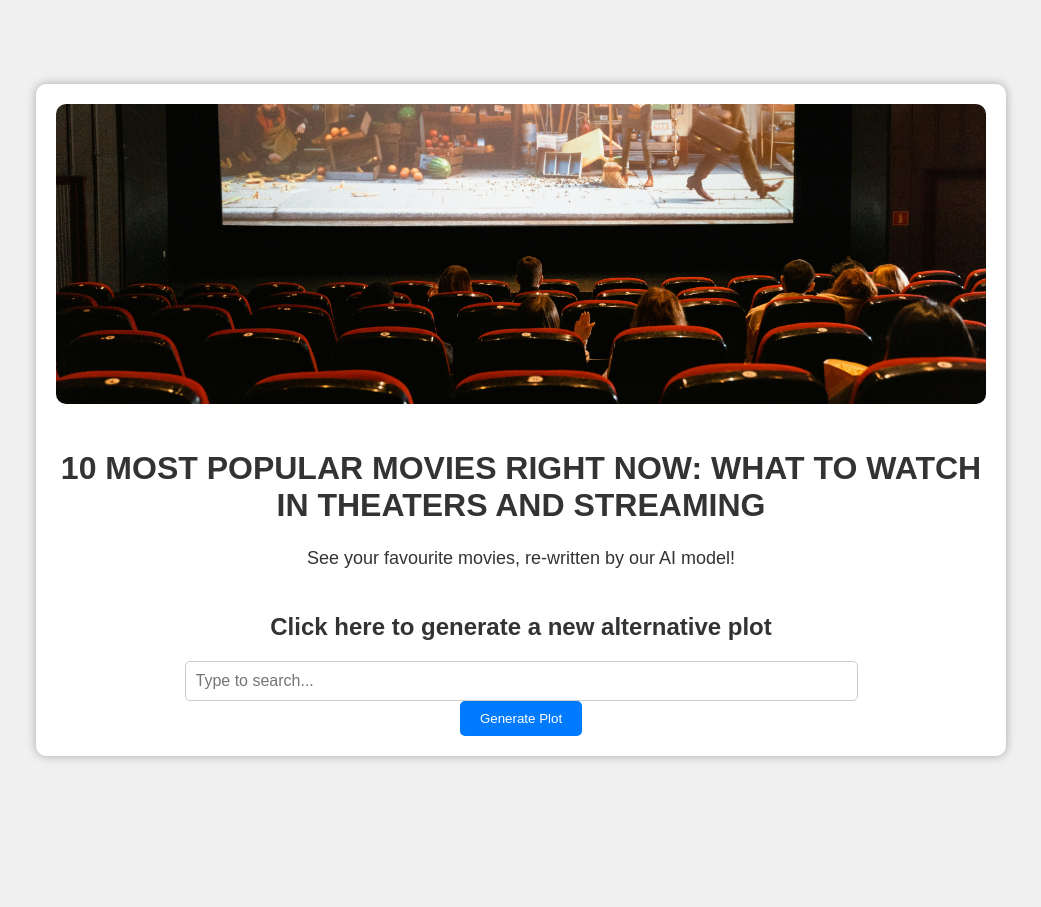
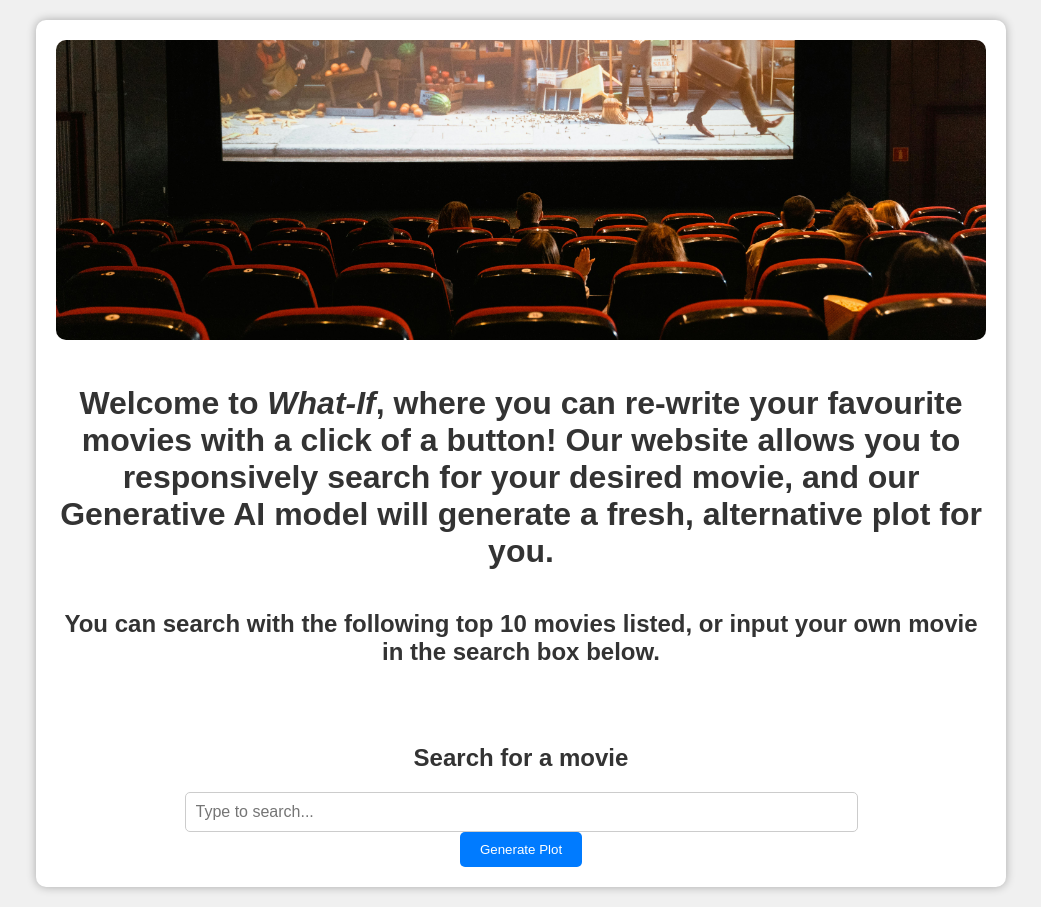
Before and after one commit to SharpWoofer/WhatIF-, a Flask app: page / in a window 1280 px wide. Shown: the whole page, without its empty margins (119-1160 px from the left). Before the commit the page ends 760 px from the top, so only its background shows below. Run offline with Flask 3, Linux system fonts and the light colour scheme; data that the repository does not hold is empty.

Commit message:
frontend

```diff
--- a/templates/index.html
+++ b/templates/index.html
@@ -8,8 +8,8 @@
     <div class="outer-container">
         <div class="container">
             <img src="{{ url_for('static', filename='images/cinema.jpg') }}" alt="Cinema Image">
-            <h1>10 MOST POPULAR MOVIES RIGHT NOW: WHAT TO WATCH IN THEATERS AND STREAMING</h1>
-            <p>See your favourite movies, re-written by our AI model!</p>
+            <h1>Welcome to <i>What-If</i>, where you can re-write your favourite movies with a click of a button! Our website allows you to responsively search for your desired movie, and our Generative AI model will generate a fresh, alternative plot for you.</h1>
+            <h2>You can search with the following top 10 movies listed, or input your own movie in the search box below.</h2><br>
             <ul class="movie-list">
                 {% for index in range(trending_movies|length) %}
                     {% set movie = trending_movies[index] %}
@@ -23,7 +23,7 @@
                     </li>
                 {% endfor %}
             </ul>
-            <h2>Click here to generate a new alternative plot</h2>
+            <h2>Search for a movie</h2>
             <form method="post" action="/generate_plot">
                 <input type="text" id="movieTitleInput" name="movie_title" placeholder="Type to search..." autocomplete="off">
                 <div id="autocompleteList" class="autocomplete-items"></div>
--- a/templates/result.html
+++ b/templates/result.html
@@ -7,6 +7,7 @@
 <body>
 	<div class="container">
 		<h1>Alternative Plot for "{{ title }}"</h1>
+		<hr> <!-- Add a horizontal line below the header -->
 		<h2>{{ title_new|safe }}</h2> <!-- Display the extracted title as a subheading -->
 		<!-- Use the |safe filter to render HTML -->
 		<div>{{ plot|safe }}</div>
```
